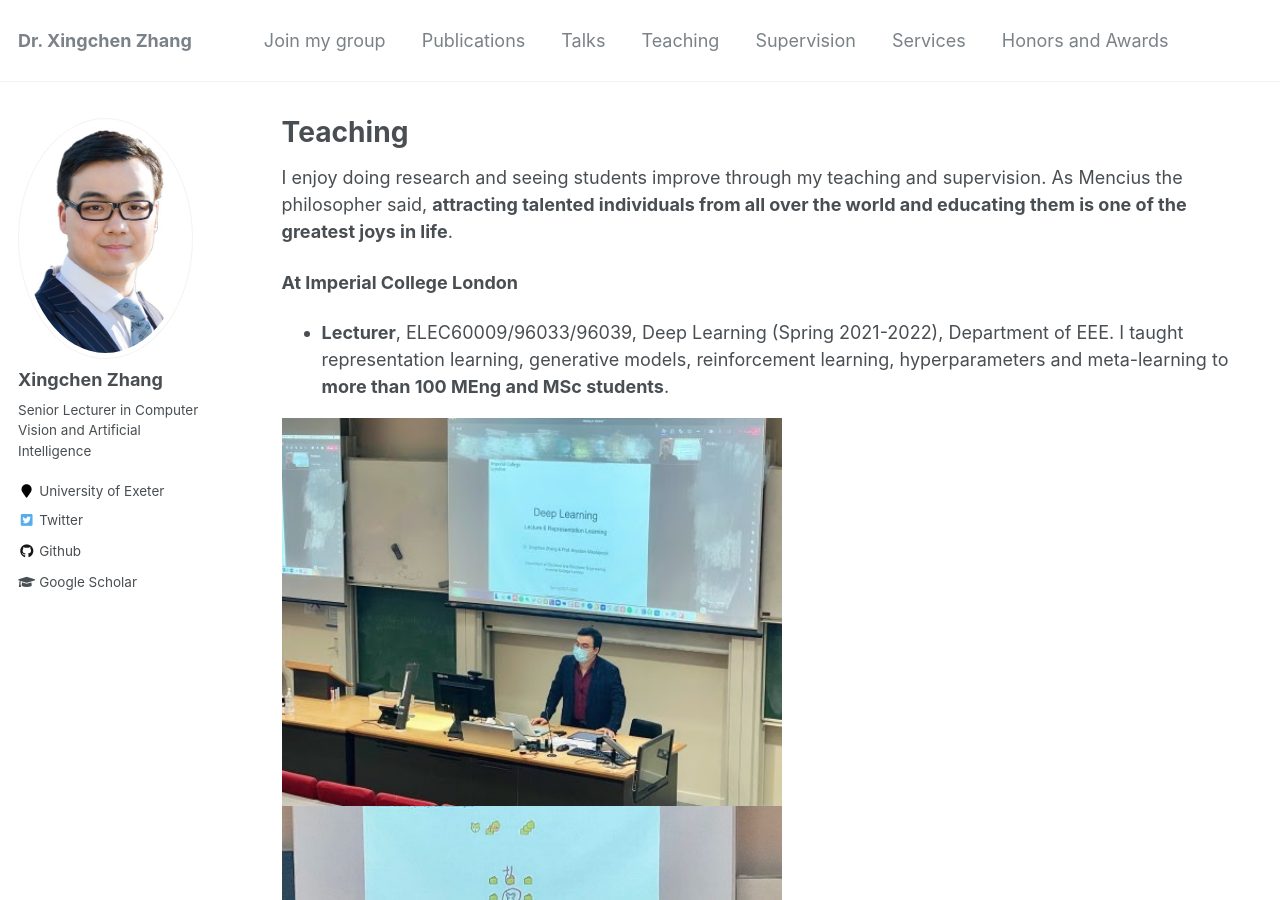
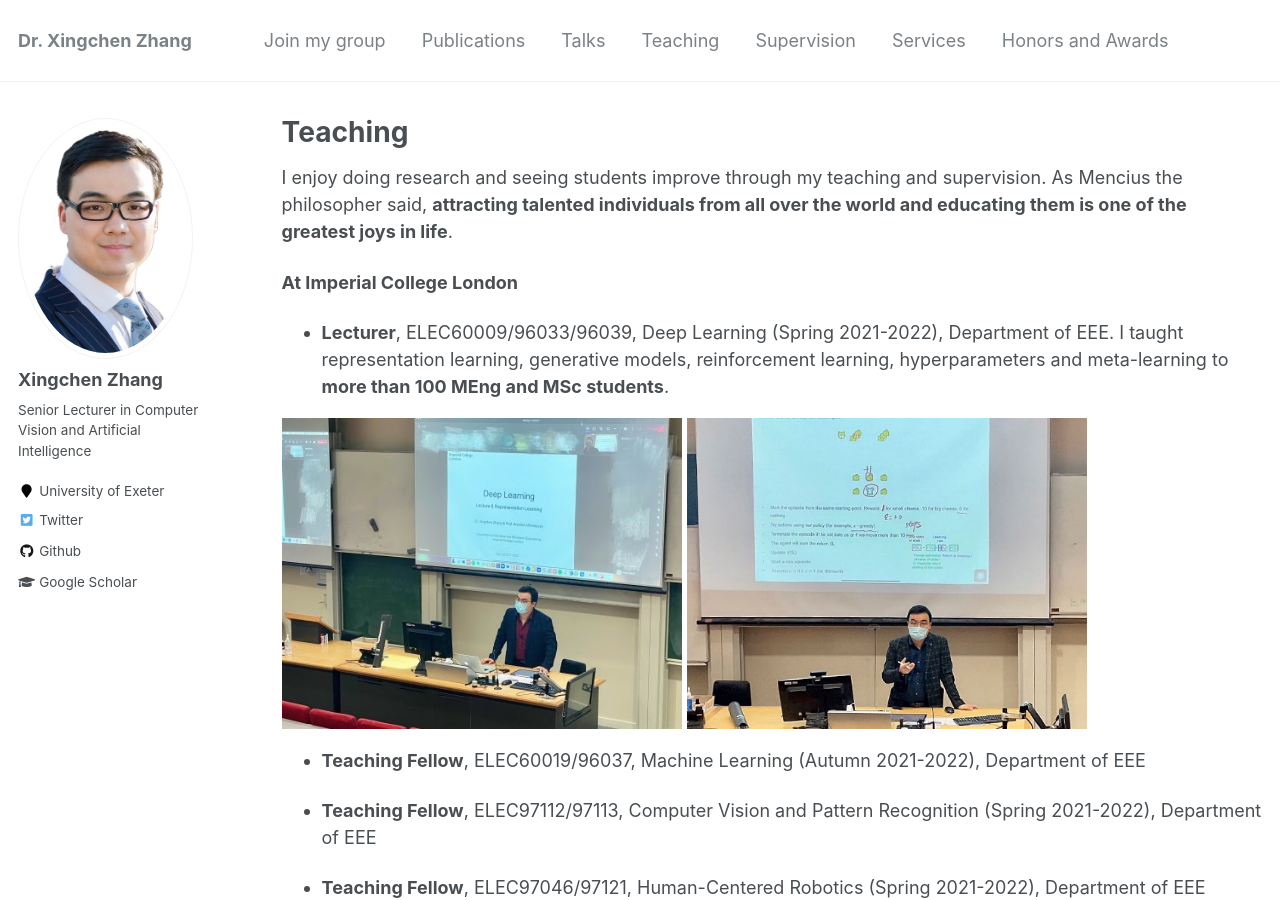
Before and after one commit to xingchenzhang/xingchenzhang.github.io, a Jekyll site: the page built from _pages/teaching.md, in a window 1280 px wide and 900 px high. Built offline with Jekyll 4.4.1, drawn with Linux system fonts in a browser that asks for light colours.

Commit message:
test images

```diff
--- a/_pages/teaching.md
+++ b/_pages/teaching.md
@@ -13,8 +13,8 @@ I enjoy doing research and seeing students improve through my teaching and super
 - **Lecturer**, ELEC60009/96033/96039, Deep Learning (Spring 2021-2022), Department of EEE. I taught representation learning, generative models, reinforcement learning, hyperparameters and meta-learning to **more than 100 MEng and MSc students**.
 
 <div style="display:inline-block">
-  <img src="/images/teaching-DL-1.jpg" alt="image1" width="500">
-  <img src="/images/teaching-DL-2.png" alt="image2" width="500">
+  <img src="/images/teaching-DL-1.jpg" alt="image1" width="400">
+  <img src="/images/teaching-DL-2.png" alt="image2" width="400">
 </div>
 
 - **Teaching Fellow**, ELEC60019/96037, Machine Learning (Autumn 2021-2022),  Department of EEE
```
